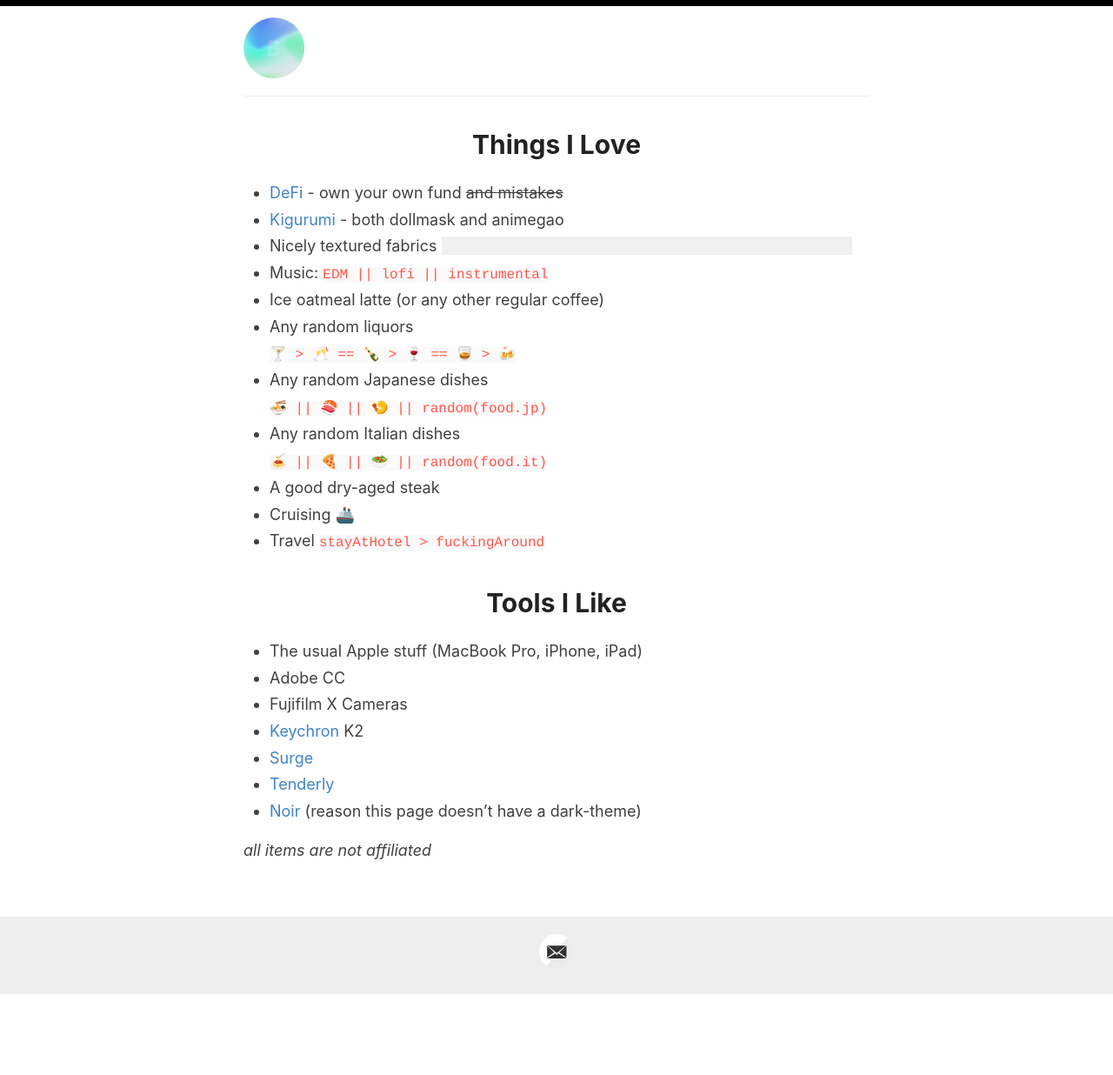
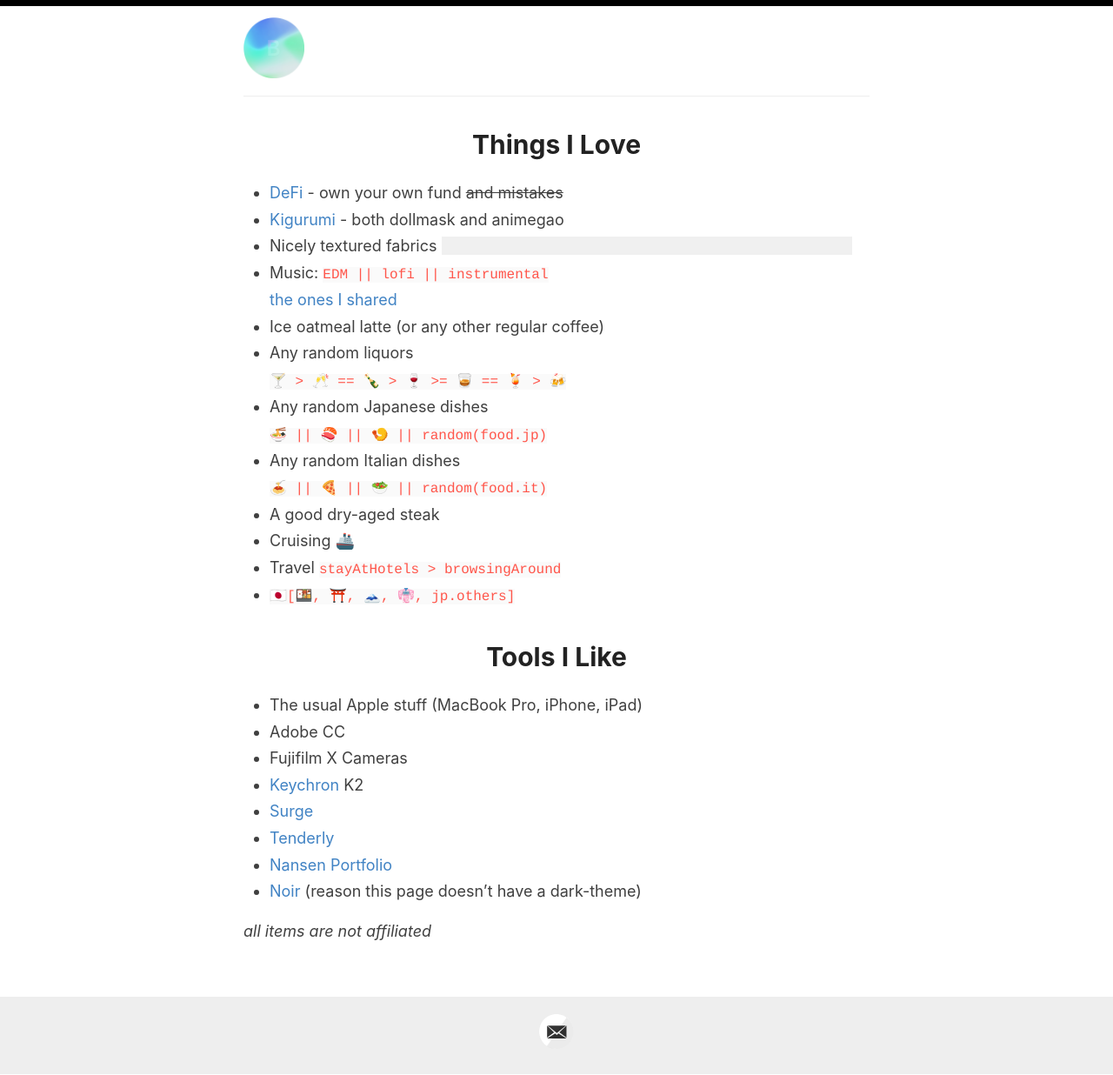
Before and after one commit to 98827ddb7e5a2c2e261912a23d9251d6/98827ddb7e5a2c2e261912a23d9251d6.github.io, a Jekyll site: the page built from index.md, in a window 1280 px wide. Shown: the whole page at 87% size. Built offline with Jekyll 4.4.1, drawn with Linux system fonts in a browser that asks for light colours; our own code applies the rules of GitHub Pages for plain Markdown files; before the commit the page ends 1144 px from its top, so only the background shows below that.

Commit message:
update home

```diff
--- a/index.md
+++ b/index.md
@@ -7,17 +7,19 @@
 - [DeFi](https://en.wikipedia.org/wiki/Decentralized_finance){:target="_blank" rel="noopener"} - own your own fund ~~and mistakes~~
 - [Kigurumi](https://en.wikipedia.org/wiki/Animegao_kigurumi){:target="_blank" rel="noopener"} - both dollmask and animegao
 - Nicely textured fabrics <span class="hidden-text">on nicely shaped bodies, e.g. zentai, tights, knee-socks</span>
-- Music: `EDM || lofi || instrumental`
+- Music: `EDM || lofi || instrumental`\
+[the ones I shared](https://twitter.com/search?q=(%23AppleMusic)%20(from%3ABeriru_Chan)%20filter%3Alinks%20-filter%3Areplies&src=typed_query&f=live){:target="_blank" rel="noopener"}
 - Ice oatmeal latte (or any other regular coffee)
 - Any random liquors \
-`🍸 > 🥂 == 🍾 > 🍷 == 🥃 > 🍻`
+`🍸 > 🥂 == 🍾 > 🍷 >= 🥃 == 🍹 > 🍻`
 - Any random Japanese dishes \
 `🍜 || 🍣 || 🍤 || random(food.jp)`
 - Any random Italian dishes \
 `🍝 || 🍕 || 🥗 || random(food.it)`
 - A good dry-aged steak
 - Cruising 🚢
-- Travel `stayAtHotel > fuckingAround`
+- Travel `stayAtHotels > browsingAround`
+- `🇯🇵[🍱, ⛩️, 🗻, 👘, jp.others]`
 
 # Tools I Like
 
@@ -27,6 +29,7 @@
 - [Keychron](https://www.keychron.com/){:target="_blank" rel="noopener"} K2
 - [Surge](https://nssurge.com){:target="_blank" rel="noopener"}
 - [Tenderly](https://tenderly.co){:target="_blank" rel="noopener"}
+- [Nansen Portfolio](https://portfolio.nansen.ai/){:target="_blank" rel="noopener"}
 - [Noir](https://getnoir.app){:target="_blank" rel="noopener"} (reason this page doesn't have a dark-theme)
 
 *all items are not affiliated*
```
